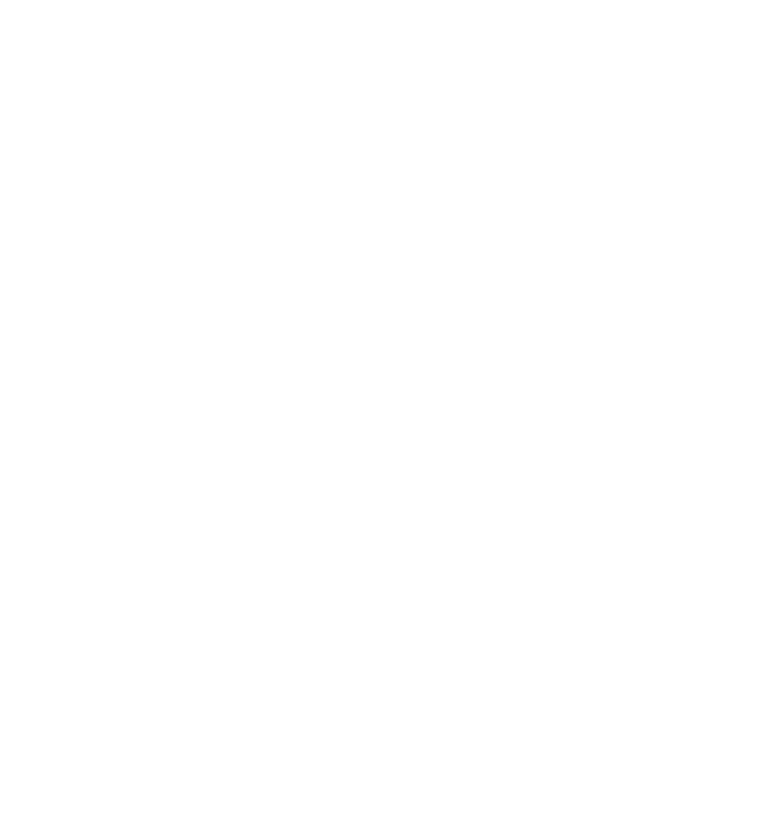
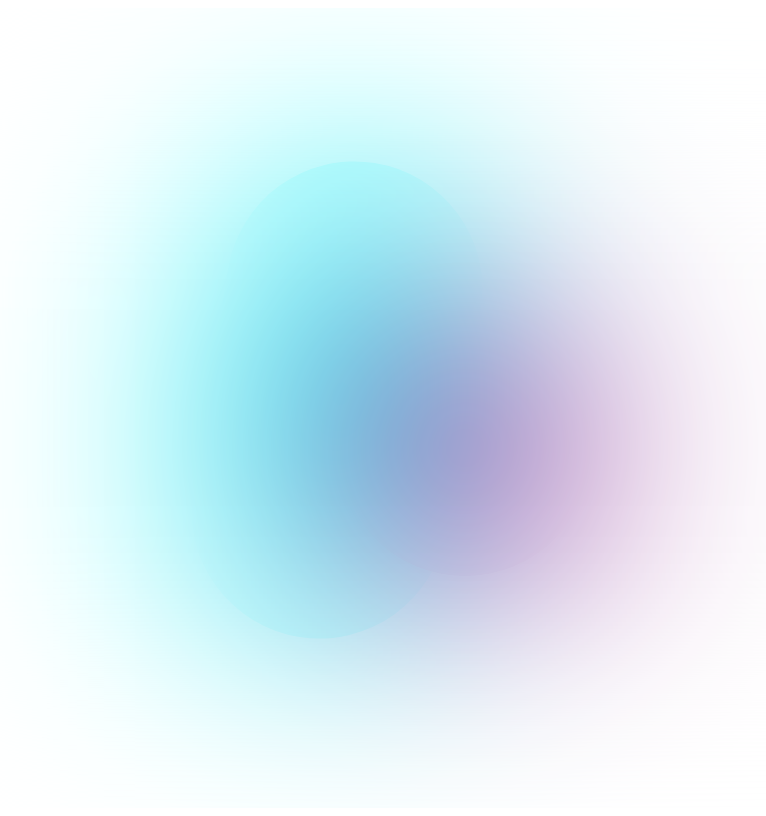
Before and after one commit to Codecon-team/Frontend-GenIA, a Vue app: page / in a window 1280 px wide. Shown: the whole page, without its empty margins (175-941 px from the left). Built offline with nearby package versions, Linux system fonts and the light colour scheme.

Commit message:
style: estilização do fundo padrão desktop

```diff
--- a/src/layouts/Desktop.vue
+++ b/src/layouts/Desktop.vue
@@ -2,8 +2,44 @@
 import { RouterView } from 'vue-router'
 </script>
 <template>
-
-  <RouterView />
+  <span class="bg-blue-circle" />
+  <span class="bg-purp-circle" />
+  <div class="glass-bg">
+    <RouterView />
+  </div>
 </template>
 
-<style scoped></style>
+<style scoped>
+.glass-bg {
+  background: rgba(255, 255, 255, 0.2);
+  backdrop-filter: blur(120px);
+  -webkit-backdrop-filter: blur(5px);
+  width: 100vw;
+  height: 100vh;
+  max-width: 100vw;
+  max-height: 100vh;
+}
+
+.bg-blue-circle {
+  position: absolute;
+  left: 30vw;
+  top: 20vh;
+  height: 60vh;
+  width: 20vw;
+  rotate: 9deg;
+  border-radius: 20vw;
+  background-color: aqua;
+  display: block;
+}
+.bg-purp-circle {
+  position: absolute;
+  left: 40vw;
+  top: 40vh;
+  height: 20vw;
+  width: 20vw;
+  rotate: 0.5;
+  border-radius: 20vw;
+  background-color: purple;
+  display: block;
+}
+</style>
```
